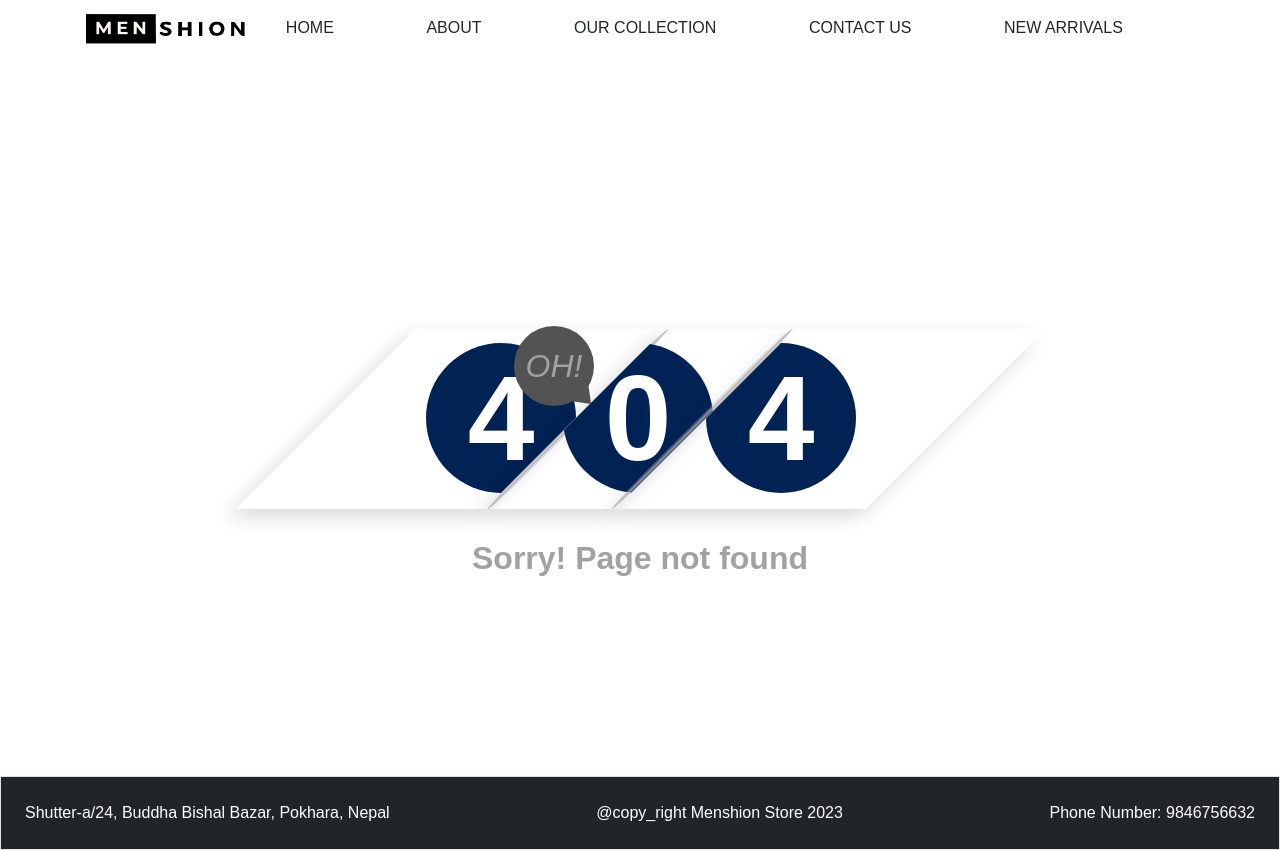
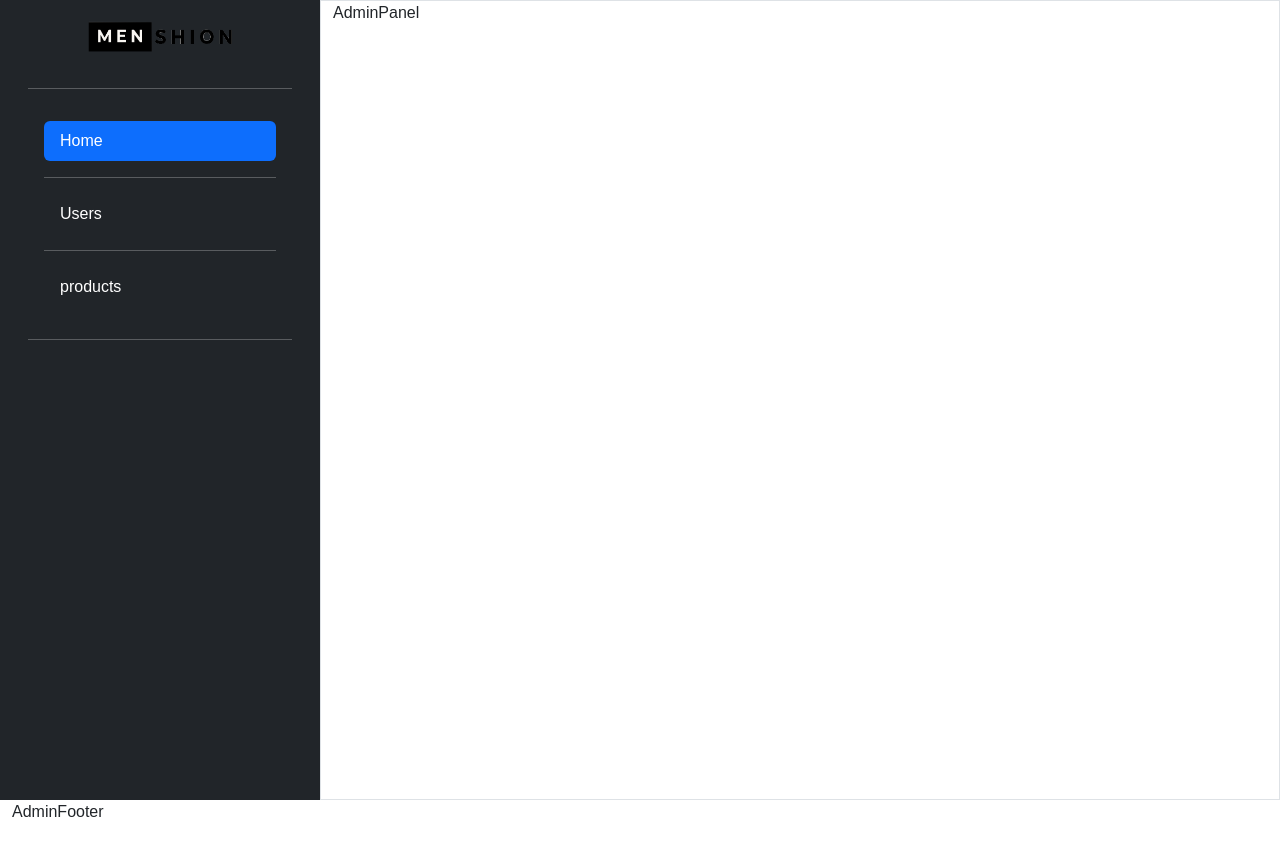
Before and after one commit to suraz-101/MenshionStore, a React (Vite) app in the folder client/: page /admin in a window 1280 px wide. Before the commit this address had no page. After the commit the page ends 824 px from the top, so only its background shows below. Built offline with nearby package versions, Linux system fonts and the light colour scheme.

Commit message:
working on building admin panel

```diff
--- a/client/src/App.jsx
+++ b/client/src/App.jsx
@@ -2,13 +2,18 @@ import { useState } from "react";
 import { Outlet } from "react-router-dom";
 import { Route, Link } from "react-router-dom";
 import { Routes } from "react-router-dom";
+import { AdminLayout } from "./layouts/AdminLayout";
 import { AppFooter } from "./layouts/AppFooter";
 import { AppLayout } from "./layouts/AppLayout";
 import { AppNavbar } from "./layouts/AppNavbar";
 import { About } from "./pages/About";
+import { AdminPanel } from "./pages/admin/AdminPanel";
+import { Products } from "./pages/admin/Products";
+import { Users } from "./pages/admin/Users";
 import { Collections } from "./pages/Collections";
 import { Contact } from "./pages/Contact";
 import { Home } from "./pages/Home";
+import { Login } from "./pages/Login";
 import { NewArrivals } from "./pages/NewArrivals";
 import { NotFound } from "./pages/NotFound";
 
@@ -23,6 +28,13 @@ function App() {
           <Route path="contact" element={<Contact />} />
           <Route path="newarrivals" element={<NewArrivals />} />
           <Route path="*" element={<NotFound />} />
+          <Route path="login" element={<Login />} />
+        </Route>
+
+        <Route path="/admin" element={<AdminLayout />}>
+          <Route index element={<AdminPanel />} />
+          <Route path="products" element={<Products />} />
+          <Route path="users" element={<Users />} />
         </Route>
       </Routes>
     </>
--- /dev/null
+++ b/client/src/components/Notify.jsx
@@ -0,0 +1,9 @@
+import { Alert } from "react-bootstrap";
+
+export const Notify = ({ variant, msg }) => {
+  return (
+    <div>
+      <Alert variant={variant}>{msg}</Alert>
+    </div>
+  );
+};
--- a/client/src/contants/index.js
+++ b/client/src/contants/index.js
@@ -4,4 +4,5 @@ const API_VERSION = "api/v1";
 
 export const URLS = {
   PRODUCTS: API_VERSION + "/products",
+  LOGIN: API_VERSION + "/users/login",
 };
--- /dev/null
+++ b/client/src/layouts/AdminFooter.jsx
@@ -0,0 +1,5 @@
+import React from "react";
+
+export const AdminFooter = () => {
+  return <div>AdminFooter</div>;
+};
--- /dev/null
+++ b/client/src/layouts/AdminLayout.jsx
@@ -0,0 +1,14 @@
+import React from "react";
+import { Outlet } from "react-router-dom";
+import { AdminFooter } from "./AdminFooter";
+import { AdminNavbar } from "./AdminNavbar";
+
+export const AdminLayout = () => {
+  return (
+    <div className="row m-auto">
+      <AdminNavbar />
+      <Outlet />
+      <AdminFooter />
+    </div>
+  );
+};
--- /dev/null
+++ b/client/src/layouts/AdminNavbar.jsx
@@ -0,0 +1,61 @@
+import React from "react";
+import { Link, useLocation } from "react-router-dom";
+import logo from "../assets/images/logo.png";
+
+export const AdminNavbar = () => {
+  const { pathname } = useLocation();
+  const current = pathname.split("/")[2];
+  console.log(current);
+
+  return (
+    <>
+      <div
+        className="scrollbar col-lg-3 col-sm-4 col-5 bg-dark"
+        style={{ minHeight: "100vh" }}
+      >
+        <div className="d-flex flex-column flex-shrink-0 p-3 text-white scrollbar">
+          <div className="logo mb-3 d-flex justify-content-center">
+            <img src={logo} alt="" height="40px" width="150px" />
+          </div>
+          <hr />
+          <div>
+            {" "}
+            <ul className="nav nav-pills flex-column mb-auto p-3  ">
+              <li className="nav-item">
+                <Link
+                  to="/admin"
+                  className={`nav-link text-white ${!current ? "active" : ""}`}
+                >
+                  <i className="fa fa-home"></i> Home
+                </Link>
+              </li>
+              <hr />
+              <li>
+                <Link
+                  to="/admin/users"
+                  className={`nav-link text-white  ${
+                    current === "users" ? "active" : ""
+                  }`}
+                >
+                  <i className="fa fa-users"></i> Users
+                </Link>
+              </li>
+              <hr />
+              <li>
+                <Link
+                  to="/admin/products"
+                  className={`nav-link text-white ${
+                    current === "products" ? "active" : ""
+                  }`}
+                >
+                  <i className="fa fa-file"></i> products
+                </Link>
+              </li>
+            </ul>
+          </div>
+          <hr />
+        </div>
+      </div>
+    </>
+  );
+};
--- a/client/src/layouts/AppNavbar.jsx
+++ b/client/src/layouts/AppNavbar.jsx
@@ -35,6 +35,12 @@ export const AppNavbar = () => {
             >
               NEW ARRIVALS
             </Link>
+            <Link
+              to="/login"
+              className="active text-decoration-none text-dark border border-dark px-4"
+            >
+              LOGIN
+            </Link>
           </div>
           <div className="buttons"></div>
           <div className="hamburger">
--- a/client/src/pages/Collections.jsx
+++ b/client/src/pages/Collections.jsx
@@ -1,7 +1,5 @@
-import React from "react";
 import { useState } from "react";
 import { useEffect } from "react";
-import hoodie from "../assets/images/1.jpg";
 import { BASE_URL, URLS } from "../contants";
 import instance from "../utils/api";
 export const Collections = () => {
--- /dev/null
+++ b/client/src/pages/Login.jsx
@@ -0,0 +1,142 @@
+import { useState } from "react";
+import { Link } from "react-router-dom";
+import logoIcon from "../assets/images/logo.png";
+import { URLS } from "../contants";
+import instance from "../utils/api";
+import { setToken } from "../utils/session";
+import { Notify } from "../components/Notify";
+
+export const Login = () => {
+  const [credential, setCredentials] = useState({
+    email: "",
+    password: "",
+  });
+  const [error, setError] = useState("");
+  const handleSubmit = async (e) => {
+    try {
+      e.preventDefault();
+      console.log(credential);
+
+      const response = await instance.post(URLS.LOGIN, credential);
+      console.log(response);
+      setToken(response.data.message);
+    } catch (err) {
+      console.log("err", err);
+      setError(err.response.data.message);
+    } finally {
+      setTimeout(() => {
+        setError("");
+      }, 3000);
+    }
+  };
+  return (
+    <>
+      <div
+        className="container-fluid main d-flex justify-content-center align-items-center bg-light"
+        style={{ height: "100vh" }}
+      >
+        <div className="container ">
+          <div className="row">
+            <div className="col-xs-10 col-sm-10 col-md-6 col-lg-4 m-auto ">
+              <div className="p-4 rounded login-form border position-relative bg-white">
+                <div
+                  className="cross position-absolute top-0 end-0 text-center "
+                  style={{
+                    height: "30px",
+                    width: "30px",
+                    backgroundColor: "white",
+                  }}
+                >
+                  <Link to="/" className="text-decoration-none text-dark">
+                    <i className="fa fa-close"></i>
+                  </Link>
+                </div>
+                <div className="title col-12 p-2 text-center">
+                  <Link to="/">
+                    <img src={logoIcon} alt="" height="60px" width="200px" />
+                  </Link>
+                  <h2>Login Form</h2>
+                </div>
+                <div>{error && <Notify variant="danger" msg={error} />}</div>
+                <form
+                  action=""
+                  className="col-12 "
+                  onSubmit={(e) => handleSubmit(e)}
+                >
+                  <div className="row container">
+                    <div className="mb-3">
+                      <label className="form-label">Email address</label>
+                      <input
+                        type="email"
+                        className="form-control"
+                        id="exampleInputEmail1"
+                        aria-describedby="emailHelp"
+                        placeholder="Email - example@gmail.com"
+                        name="email"
+                        onChange={(e) =>
+                          setCredentials((prevVlaue) => {
+                            return { ...prevVlaue, email: e.target.value };
+                          })
+                        }
+                        required
+                      />
+                    </div>
+                    <div className="mb-3">
+                      <label className="form-label">Password</label>
+                      <input
+                        type="password"
+                        className="form-control"
+                        id="exampleInputPassword1"
+                        placeholder="Password"
+                        name="password"
+                        value={credential.password}
+                        onChange={(e) =>
+                          setCredentials((prevVlaue) => {
+                            return { ...prevVlaue, password: e.target.value };
+                          })
+                        }
+                        required
+                      />
+                    </div>
+                    <div className="text-center">
+                      {/* {error && <Notify variant="danger" msg={error} />} */}
+                    </div>
+                    <p className="m-auto">
+                      <Link
+                        className="text-decoration-none"
+                        to="/forgetPassword"
+                      >
+                        Forgot Password?
+                      </Link>
+                    </p>
+                    <button
+                      type="submit"
+                      className="btn border border-dark col-sm-5 m-auto mt-2 "
+                    >
+                      Login
+                    </button>
+
+                    <label className="p-2 d-flex justify-content-center align-items-center">
+                      Dont have an account?
+                      <Link
+                        to="/register"
+                        className="px-2 text-decoration-none"
+                      >
+                        SignUp
+                      </Link>
+                    </label>
+                  </div>
+                </form>
+              </div>
+            </div>
+          </div>
+        </div>
+      </div>
+
+      {/* <Routes>
+    <Route path="/" element={<Home />} />
+    <Route path="/register" element={<Register />} />
+  </Routes> */}
+    </>
+  );
+};
--- /dev/null
+++ b/client/src/pages/admin/AdminPanel.jsx
@@ -0,0 +1,5 @@
+import React from "react";
+
+export const AdminPanel = () => {
+  return <div className="col-lg-9 border">AdminPanel</div>;
+};
--- /dev/null
+++ b/client/src/pages/admin/Products.jsx
@@ -0,0 +1,5 @@
+import React from "react";
+
+export const Products = () => {
+  return <div className="col-lg-9">Products</div>;
+};
--- /dev/null
+++ b/client/src/pages/admin/Users.jsx
@@ -0,0 +1,5 @@
+import React from "react";
+
+export const Users = () => {
+  return <div className="col-lg-9">Users</div>;
+};
```
Also changed, not shown: 1 other file (tests, documents, lock files or other folders).
